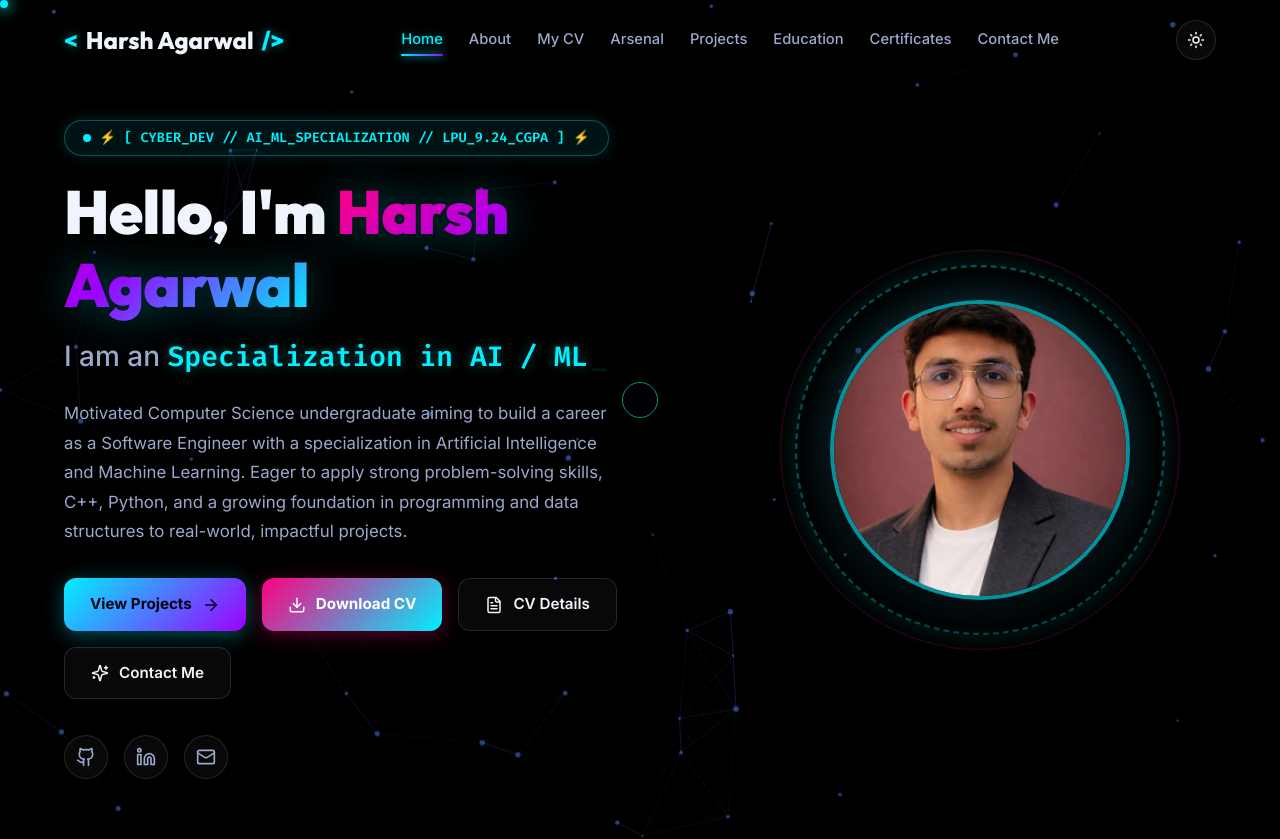
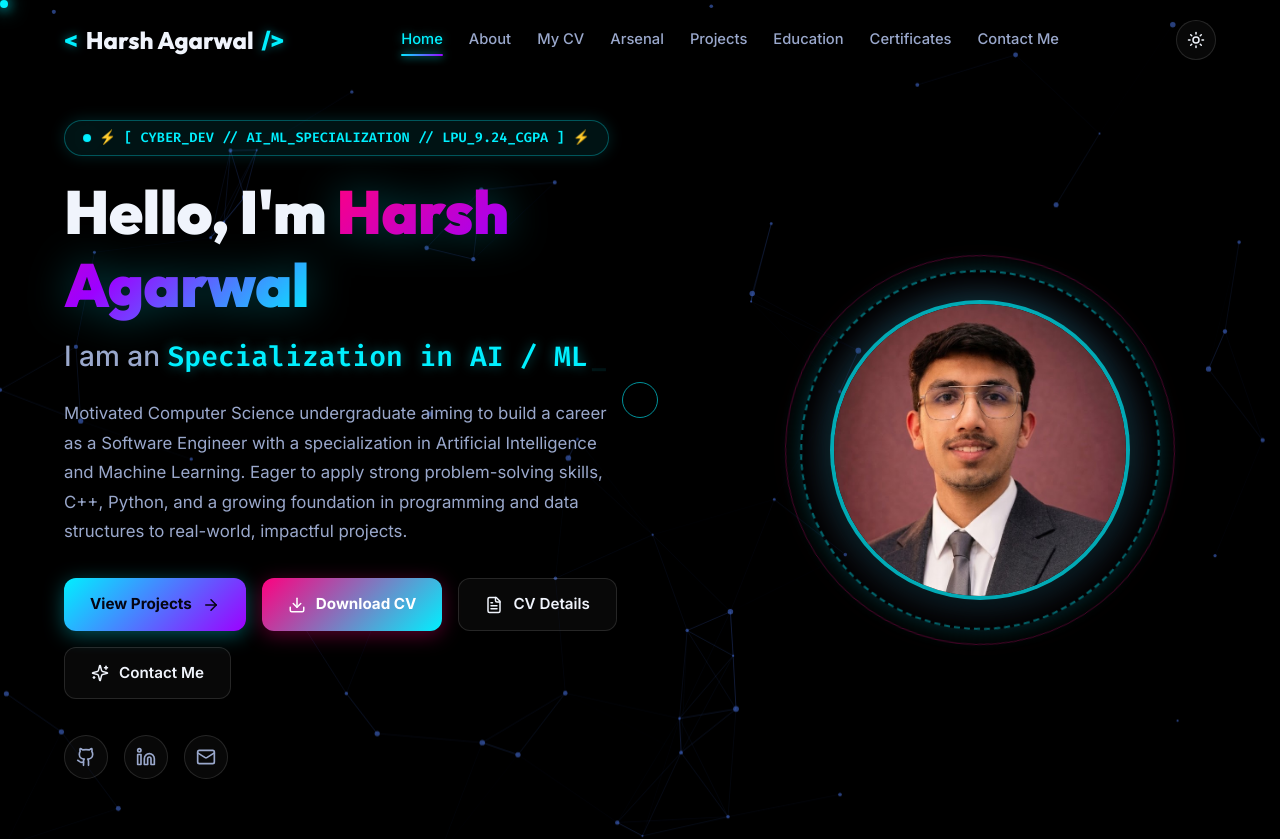
Before and after one commit to HarshAgarwal895613/Portfolio2, a React (Vite) app: page / in a window 1280 px wide. Shown: the top 839 px of the page. Built offline with nearby package versions, Linux system fonts and the light colour scheme.

Commit message:
Update profile photo with improved framing and remove JEE gap milestone note

```diff
--- a/src/components/Hero.jsx
+++ b/src/components/Hero.jsx
@@ -92,7 +92,9 @@ export const Hero = () => {
             <img
               src={personal.avatar}
               alt={personal.name}
-              style={{ objectFit: 'cover', objectPosition: 'center 12%' }}
+              className="hero-avatar-img"
+              loading="eager"
+              decoding="async"
               onError={(e) => {
                 e.currentTarget.src = `https://ui-avatars.com/api/?name=${encodeURIComponent(personal.name)}&size=300&background=070714&color=00f0ff&bold=true`;
               }}
--- a/src/data/portfolioData.js
+++ b/src/data/portfolioData.js
@@ -135,7 +135,6 @@ export const portfolioData = {
       semester: "Currently in 3rd Semester",
       score: "CGPA: 9.24",
       highlight: "Top Academic Standing",
-      notes: "Took a 2-year gap (2023 – 2025) for JEE preparation; Qualified for JEE Advanced",
       jeeQualified: true,
       location: "Phagwara, Punjab, India",
       icon: "GraduationCap"
--- a/src/styles/index.css
+++ b/src/styles/index.css
@@ -599,38 +599,41 @@ body.custom-cursor-active * {
   display: flex;
   justify-content: center;
   align-items: center;
-  width: calc(var(--avatar-size) + 100px);
-  height: calc(var(--avatar-size) + 100px);
+  width: calc(var(--avatar-size) + 90px);
+  height: calc(var(--avatar-size) + 90px);
   max-width: 100%;
   margin: 0 auto;
 }
 
 .avatar-ring {
   position: absolute;
-  width: calc(var(--avatar-size) + 70px);
-  height: calc(var(--avatar-size) + 70px);
+  width: calc(var(--avatar-size) + 60px);
+  height: calc(var(--avatar-size) + 60px);
   border-radius: 50%;
-  border: 2px dashed rgba(0, 240, 255, 0.4);
+  border: 2px dashed rgba(0, 240, 255, 0.45);
   animation: rotate-ring 25s linear infinite;
-  box-shadow: 0 0 25px rgba(0, 240, 255, 0.15);
+  box-shadow: 0 0 25px rgba(0, 240, 255, 0.2);
+  pointer-events: none;
 }
 
 .avatar-ring-outer {
   position: absolute;
-  width: calc(var(--avatar-size) + 100px);
-  height: calc(var(--avatar-size) + 100px);
+  width: calc(var(--avatar-size) + 90px);
+  height: calc(var(--avatar-size) + 90px);
   border-radius: 50%;
-  border: 1px solid rgba(255, 0, 127, 0.25);
+  border: 1.5px solid rgba(255, 0, 127, 0.3);
   animation: rotate-ring-rev 30s linear infinite;
+  pointer-events: none;
 }
 
 .avatar-glow {
   position: absolute;
-  width: calc(var(--avatar-size) + 20px);
-  height: calc(var(--avatar-size) + 20px);
+  width: calc(var(--avatar-size) + 30px);
+  height: calc(var(--avatar-size) + 30px);
   border-radius: 50%;
-  background: radial-gradient(circle, rgba(0, 240, 255, 0.3) 0%, rgba(255, 0, 127, 0.15) 50%, transparent 70%);
-  filter: blur(25px);
+  background: radial-gradient(circle, rgba(0, 240, 255, 0.35) 0%, rgba(255, 0, 127, 0.2) 50%, transparent 70%);
+  filter: blur(28px);
+  pointer-events: none;
 }
 
 .avatar-img-container {
@@ -639,23 +642,30 @@ body.custom-cursor-active * {
   height: var(--avatar-size);
   border-radius: 50%;
   overflow: hidden;
-  border: 4px solid rgba(0, 240, 255, 0.6);
-  box-shadow: var(--shadow-lg), 0 0 40px rgba(0, 240, 255, 0.3);
+  border: 4px solid rgba(0, 240, 255, 0.7);
+  box-shadow: 0 10px 35px rgba(0, 0, 0, 0.6), 0 0 35px rgba(0, 240, 255, 0.35);
   background: var(--bg-tertiary);
-}
-
-/* Optimized position to center Harsh's face and glasses properly */
-.avatar-img-container img {
+  z-index: 2;
+}
+
+/* Zoomed out position: Clear space above head and visible body down to chest */
+.avatar-img-container img,
+.hero-avatar-img {
   width: 100%;
   height: 100%;
+  display: block;
   object-fit: cover;
-  object-position: center 10%;
-  transform: scale(1.05);
-  transition: transform 0.5s ease;
-}
-
-.avatar-img-container:hover img {
-  transform: scale(1.1);
+  object-position: center top;
+  transform: scale(1);
+  transform-origin: center top;
+  transition: transform 0.4s ease, filter 0.4s ease;
+  image-rendering: -webkit-optimize-contrast;
+}
+
+.avatar-img-container:hover img,
+.avatar-img-container:hover .hero-avatar-img {
+  transform: scale(1.03);
+  filter: brightness(1.04);
 }
 
 @keyframes rotate-ring {
```
Also changed, not shown: public/assets/harsh-photo.jpg, public/assets/profile.jpg.
